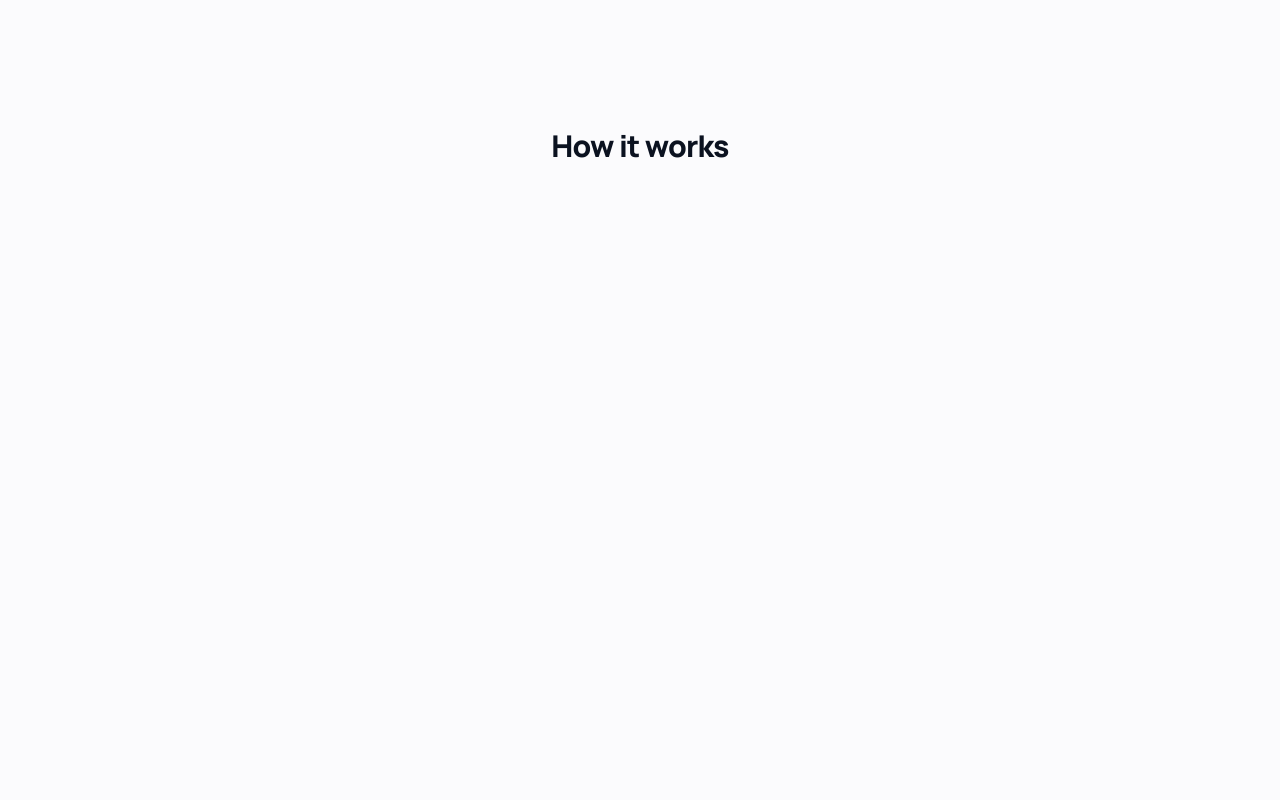
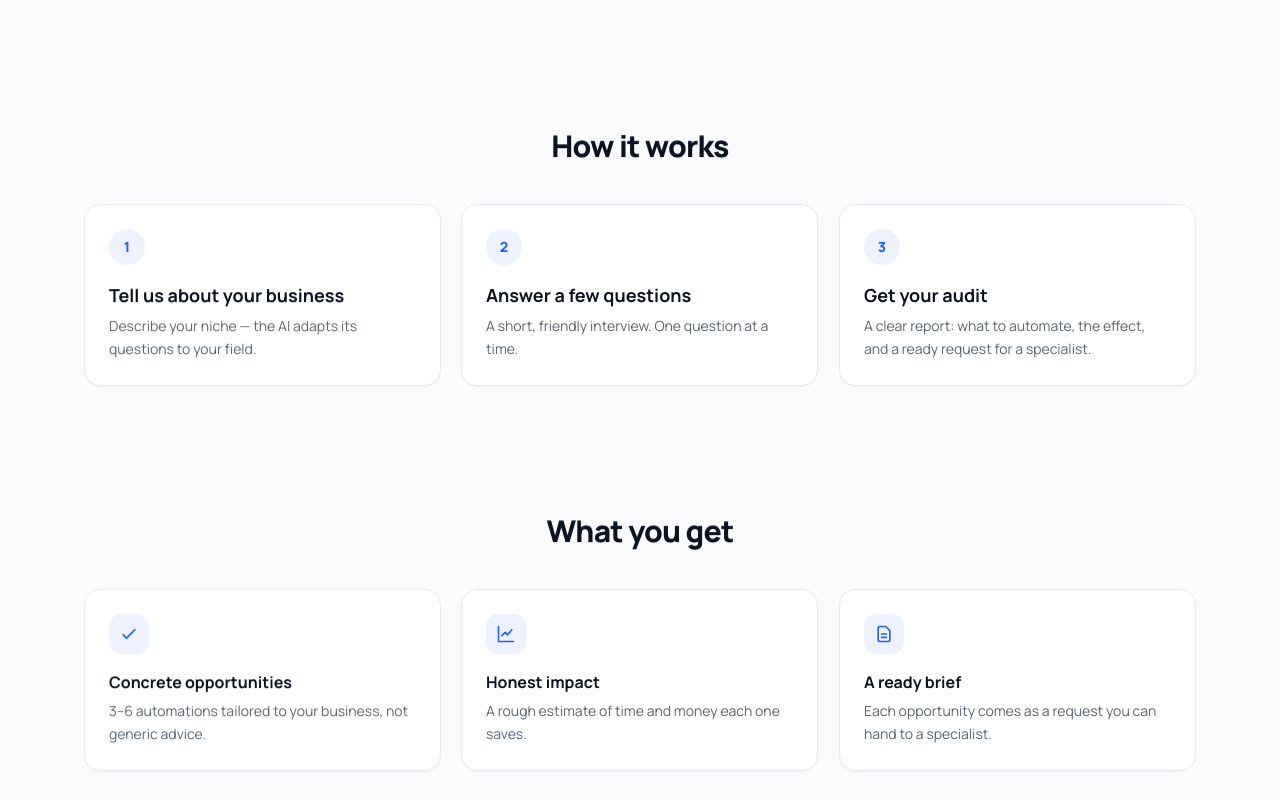
Before and after one commit to ybodnar3-ui/michael-project, a Next.js app: page / in a window 1280 px wide. Shown: the part 640-1440 px from the top of the page. Built offline with nearby package versions, Linux system fonts and the light colour scheme.

Commit message:
feat: smoother scroll reveals on landing (IntersectionObserver)

```diff
--- a/app/globals.css
+++ b/app/globals.css
@@ -62,25 +62,6 @@ body {
   animation-delay: 0.4s;
 }
 
-/* ---- scroll reveal ---- */
-@keyframes revealUp {
-  from {
-    opacity: 0;
-    transform: translateY(28px);
-  }
-  to {
-    opacity: 1;
-    transform: translateY(0);
-  }
-}
-@media (prefers-reduced-motion: no-preference) {
-  .reveal {
-    animation: revealUp linear both;
-    animation-timeline: view();
-    animation-range: entry 0% entry 30%;
-  }
-}
-
 /* ---- typing dots ---- */
 @keyframes blink {
   0%,
--- a/app/page.tsx
+++ b/app/page.tsx
@@ -3,16 +3,13 @@
 import Link from "next/link";
 import { useI18n } from "@/components/LanguageProvider";
 import { LanguageSwitcher } from "@/components/LanguageSwitcher";
+import { Reveal } from "@/components/Reveal";
 
 function LogoMark() {
   return (
     <span className="grid h-8 w-8 place-items-center rounded-[10px] bg-gradient-to-br from-accent to-accent2 shadow-sm">
       <svg width="16" height="16" viewBox="0 0 24 24" fill="none" aria-hidden>
-        <path
-          d="M13 2 4 14h6l-1 8 9-12h-6l1-8Z"
-          fill="white"
-          strokeLinejoin="round"
-        />
+        <path d="M13 2 4 14h6l-1 8 9-12h-6l1-8Z" fill="white" strokeLinejoin="round" />
       </svg>
     </span>
   );
@@ -28,7 +25,7 @@ function StepCard({
   desc: string;
 }) {
   return (
-    <div className="reveal rounded-2xl border border-border bg-surface p-6 shadow-[0_1px_2px_rgba(11,18,32,0.04)]">
+    <div className="h-full rounded-2xl border border-border bg-surface p-6 shadow-[0_1px_2px_rgba(11,18,32,0.04)]">
       <div className="grid h-9 w-9 place-items-center rounded-full bg-accentsoft text-sm font-extrabold text-accent">
         {n}
       </div>
@@ -48,7 +45,7 @@ function BenefitCard({
   desc: string;
 }) {
   return (
-    <div className="reveal rounded-2xl border border-border bg-surface p-6 shadow-[0_1px_2px_rgba(11,18,32,0.04)] transition hover:shadow-[0_10px_30px_rgba(11,18,32,0.07)]">
+    <div className="h-full rounded-2xl border border-border bg-surface p-6 shadow-[0_1px_2px_rgba(11,18,32,0.04)] transition hover:shadow-[0_10px_30px_rgba(11,18,32,0.07)]">
       <div className="grid h-10 w-10 place-items-center rounded-xl bg-accentsoft text-accent">
         {icon}
       </div>
@@ -87,7 +84,6 @@ export default function Home() {
       <main className="flex-1">
         {/* Hero */}
         <section className="relative overflow-hidden">
-          {/* aura */}
           <div
             aria-hidden
             className="pointer-events-none absolute left-1/2 top-[-180px] h-[440px] w-[760px] -translate-x-1/2 rounded-full opacity-60 blur-[110px]"
@@ -96,7 +92,6 @@ export default function Home() {
                 "radial-gradient(closest-side, rgba(67,56,202,0.20), rgba(37,99,235,0.12), transparent)",
             }}
           />
-          {/* dotted texture */}
           <div
             aria-hidden
             className="pointer-events-none absolute inset-0 opacity-[0.5]"
@@ -160,34 +155,33 @@ export default function Home() {
 
         {/* How it works */}
         <section className="mx-auto max-w-6xl px-5 py-16">
-          <h2 className="reveal text-center text-2xl font-extrabold tracking-tight sm:text-3xl">
+          <Reveal>
+            <h2 className="text-center text-2xl font-extrabold tracking-tight sm:text-3xl">
               {t("how.title")}
             </h2>
+          </Reveal>
           <div className="mt-10 grid gap-5 sm:grid-cols-3">
-            <StepCard
-              n={1}
-              title={t("how.step1.title")}
-              desc={t("how.step1.desc")}
-            />
-            <StepCard
-              n={2}
-              title={t("how.step2.title")}
-              desc={t("how.step2.desc")}
-            />
-            <StepCard
-              n={3}
-              title={t("how.step3.title")}
-              desc={t("how.step3.desc")}
-            />
+            <Reveal delay={0}>
+              <StepCard n={1} title={t("how.step1.title")} desc={t("how.step1.desc")} />
+            </Reveal>
+            <Reveal delay={100}>
+              <StepCard n={2} title={t("how.step2.title")} desc={t("how.step2.desc")} />
+            </Reveal>
+            <Reveal delay={200}>
+              <StepCard n={3} title={t("how.step3.title")} desc={t("how.step3.desc")} />
+            </Reveal>
           </div>
         </section>
 
         {/* Benefits */}
         <section className="mx-auto max-w-6xl px-5 py-16">
-          <h2 className="reveal text-center text-2xl font-extrabold tracking-tight sm:text-3xl">
+          <Reveal>
+            <h2 className="text-center text-2xl font-extrabold tracking-tight sm:text-3xl">
               {t("benefits.title")}
             </h2>
+          </Reveal>
           <div className="mt-10 grid gap-5 sm:grid-cols-3">
+            <Reveal delay={0}>
               <BenefitCard
                 title={t("benefits.1.title")}
                 desc={t("benefits.1.desc")}
@@ -197,6 +191,8 @@ export default function Home() {
                   </svg>
                 }
               />
+            </Reveal>
+            <Reveal delay={100}>
               <BenefitCard
                 title={t("benefits.2.title")}
                 desc={t("benefits.2.desc")}
@@ -206,6 +202,8 @@ export default function Home() {
                   </svg>
                 }
               />
+            </Reveal>
+            <Reveal delay={200}>
               <BenefitCard
                 title={t("benefits.3.title")}
                 desc={t("benefits.3.desc")}
@@ -215,12 +213,14 @@ export default function Home() {
                   </svg>
                 }
               />
+            </Reveal>
           </div>
         </section>
 
         {/* CTA */}
         <section className="mx-auto max-w-6xl px-5 pb-20 pt-4">
-          <div className="reveal relative overflow-hidden rounded-3xl bg-ink px-6 py-14 text-center text-white">
+          <Reveal>
+            <div className="relative overflow-hidden rounded-3xl bg-ink px-6 py-14 text-center text-white">
               <div
                 aria-hidden
                 className="pointer-events-none absolute inset-0 opacity-70"
@@ -244,6 +244,7 @@ export default function Home() {
                 </Link>
               </div>
             </div>
+          </Reveal>
         </section>
       </main>
 
```
Lines whose indentation alone changed are shown as unchanged.
